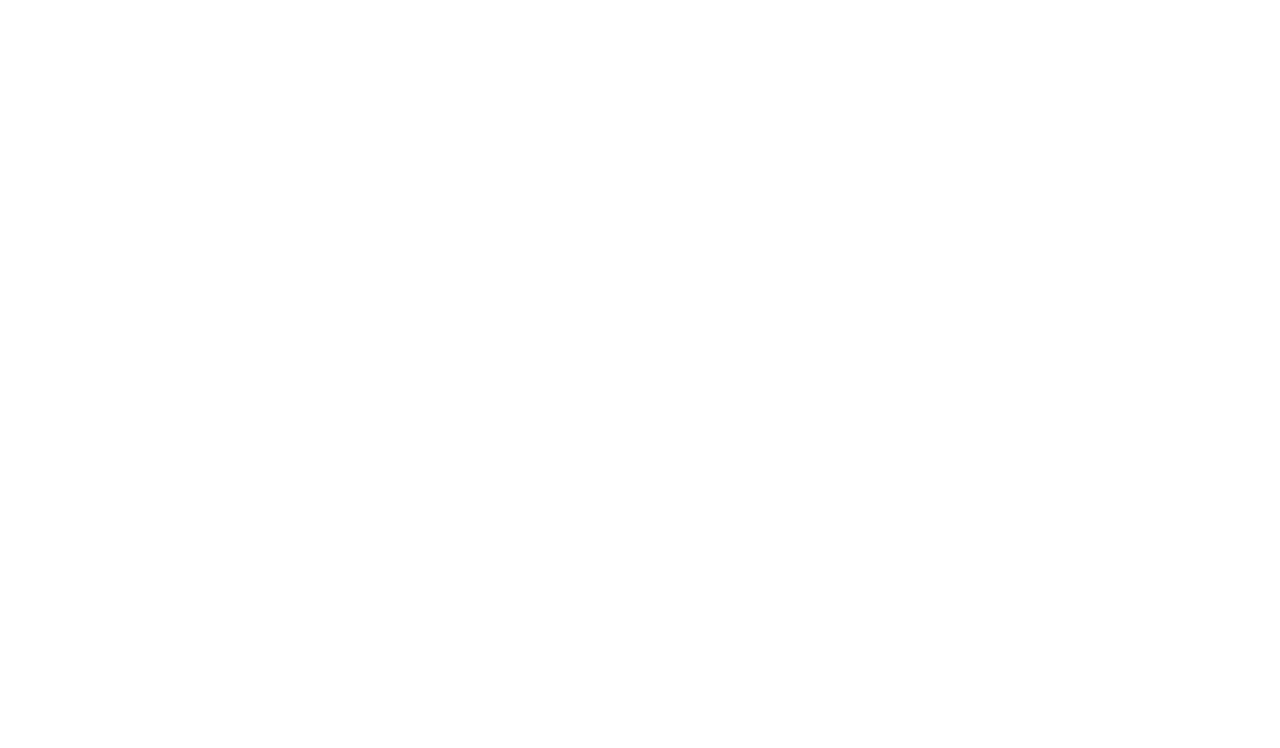
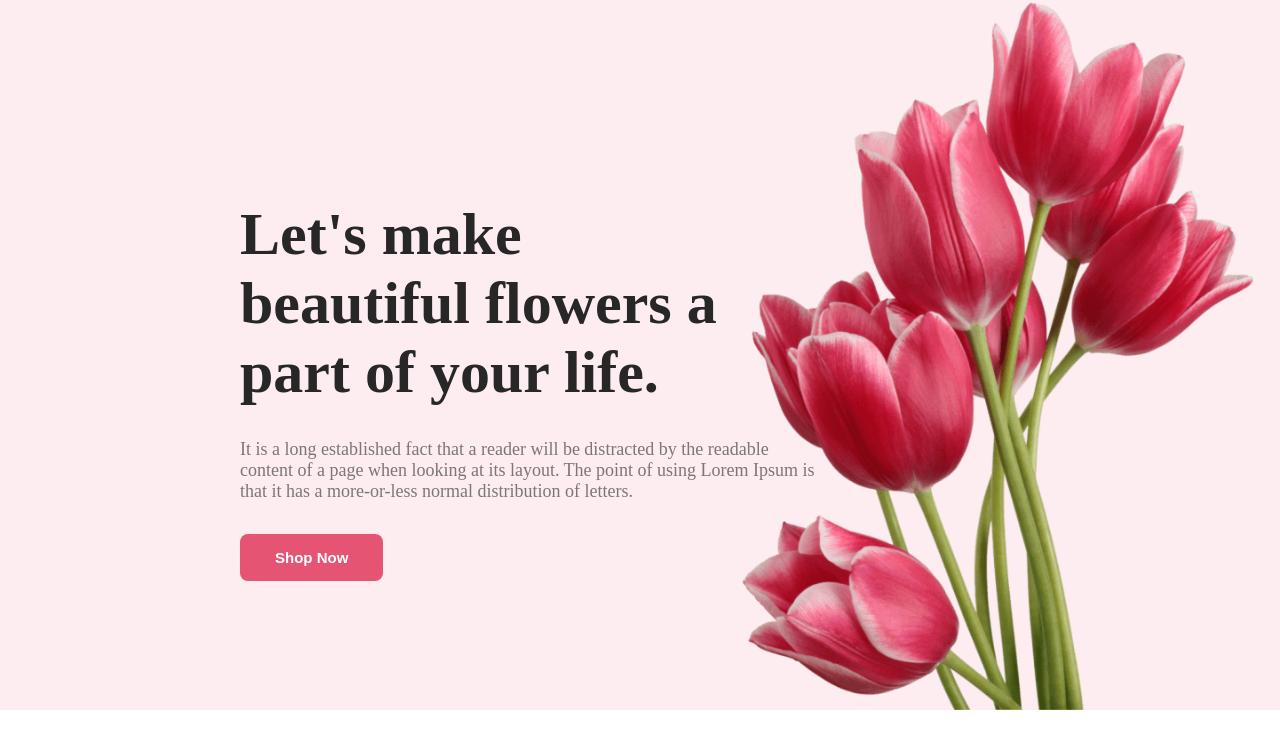
Before and after one commit to Kawsarul-Islam/assignment-1, a plain HTML site: page index.html in a window 1280 px wide. Drawn offline with Linux system fonts and the light colour scheme.

Commit message:
added header section

```diff
--- a/index.html
+++ b/index.html
@@ -1,15 +1,30 @@
 <!DOCTYPE html>
 <html lang="en">
+
 <head>
     <meta charset="UTF-8">
     <meta name="viewport" content="width=device-width, initial-scale=1.0">
     <title>Flower Shop</title>
+    <link rel="stylesheet" href="styles/style.css">
 </head>
+
 <body>
+    <!-- Header section -->
     <header>
+        <section class="header">
+            <div class="header-content">
+                <h1 class="header-title">
+                    Let's make <br> beautiful flowers a <br> part of your life.
+                </h1>
+                <p class="header-des">
+                    It is a long established fact that a reader will be distracted by the readable <br> content of a page when
+                    looking at its layout. The point of using Lorem Ipsum is <br> that it has a more-or-less normal
+                    distribution of letters.
+                </p>
+                <button class="header-btn">Shop Now</button>
+            </div>
+        </section>
+    </header>
+</body>
 
-    </header>
-    <main></main>
-    <footer></footer>
-</body>
 </html>
--- /dev/null
+++ b/styles/style.css
@@ -0,0 +1,46 @@
+*{
+    margin: 0;
+    padding: 0;
+}
+
+.header{
+    background: rgba(229, 84, 115, 0.10);
+    background-image: url('../images/pngwing\ 10.png');
+    height: 310px;
+    padding-top: 200px;
+    padding-bottom: 200px;
+    background-repeat: no-repeat;
+    background-position: right;
+    background-size: contain;
+
+}
+
+.header-content{
+    width: 50%;
+    margin-left: 240px;
+}
+
+.header-title{
+    color: #272727;
+    font-size: 60px;
+    font-weight: 800;
+    margin-bottom: 32px;
+
+}
+
+.header-des{
+    color: rgba(39, 39, 39, 0.60);
+    font-size: 18px;
+    font-weight: 400;
+    margin-bottom: 32px;
+}
+
+.header-btn{
+    padding: 15px 35px;
+    border-radius: 8px;
+    background-color: #E55473;;
+    border: 0;
+    color: #FFF;
+    font-size: 15px;
+    font-weight: 700;
+}
```
